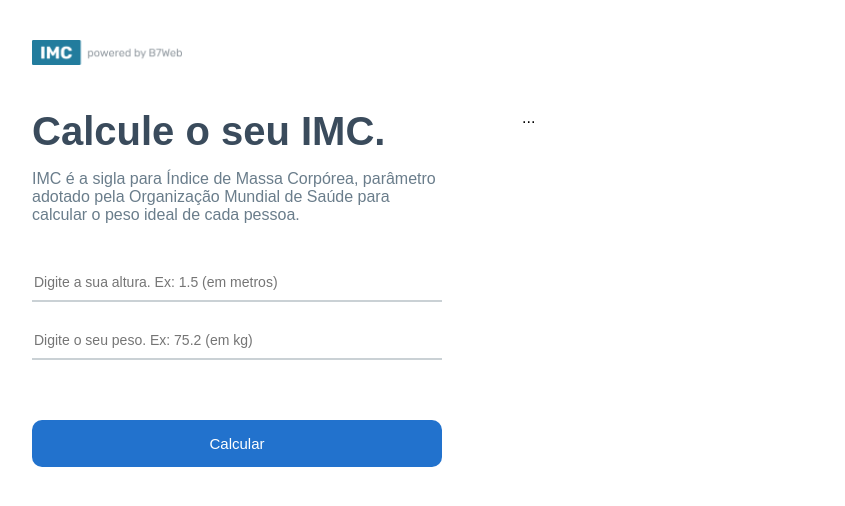
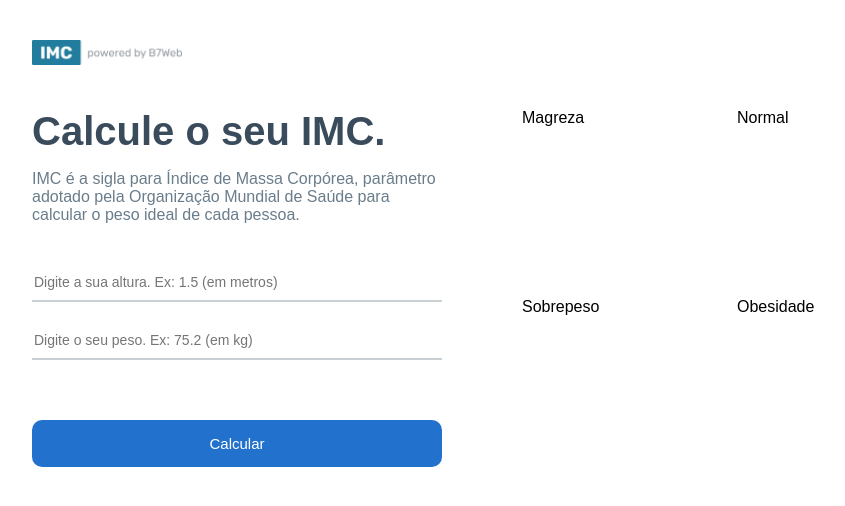
Before and after one commit to FelipeSaadi/Estudos, a React (Create React App) app in the folder React/Modulo 4/react_calc_imc/: page / in a window 1280 px wide. Shown: the top 506 px of the page, without its empty margins (158-1003 px from the left). Built offline with nearby package versions, Linux system fonts and the light colour scheme.

Commit message:
React - Criada a estrutura do Right Side

```diff
--- a/React/Modulo 4/react_calc_imc/src/App.module.css
+++ b/React/Modulo 4/react_calc_imc/src/App.module.css
@@ -57,4 +57,11 @@ body {
 .container .rightSide {
     flex: 1;
     margin-left: 40px;
+    display: flex;
 }
+.container .rightSide .grid {
+    flex: 1;
+    display: grid;
+    grid-template-columns: repeat(2, 1fr);
+    gap: 20px;
+}
--- a/React/Modulo 4/react_calc_imc/src/App.tsx
+++ b/React/Modulo 4/react_calc_imc/src/App.tsx
@@ -3,6 +3,7 @@ import logo from './logo.svg';
 import styles from './App.module.css'
 import poweredImage from './assets/powered.png';
 import { levels, calculateImc } from './helpers/imc';
+import {  GridItem  } from './components/GridItem'
 
 function App() {
   const [heightField, setHeightField] = useState<number>(0);
@@ -44,7 +45,13 @@ function App() {
 
           <button onClick={handleCalculateButton}>Calcular</button>
         </div>
-        <div className={styles.rightSide}>...</div>
+        <div className={styles.rightSide}>
+          <div className={styles.grid}>
+            { levels.map((item, key) => (
+              <GridItem key={key} data={item}></GridItem>
+            )) }
+          </div>
+        </div>
       </div>
     </div>
   );
--- /dev/null
+++ b/React/Modulo 4/react_calc_imc/src/components/GridItem/index.tsx
@@ -0,0 +1,11 @@
+import { Level } from "../../helpers/imc"
+
+type Props = {
+    data: Level
+}
+
+export const GridItem = ({ data }: Props) => {
+    return (
+        <div>{data.title}</div>
+    )
+}
```
Also changed, not shown: React/Modulo 4/react_calc_imc/src/components/GridItem/GridItem.module.css (added).
